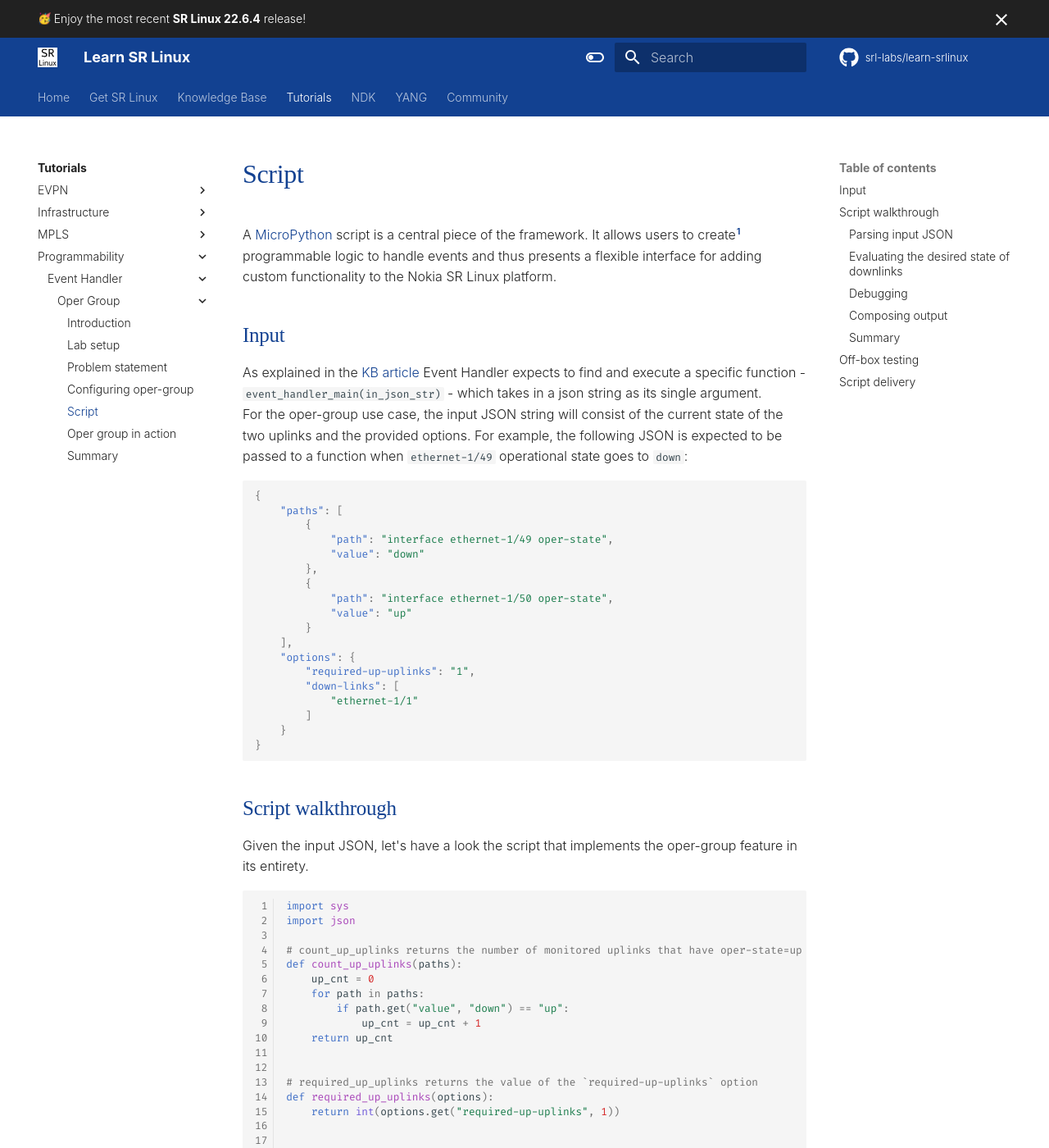
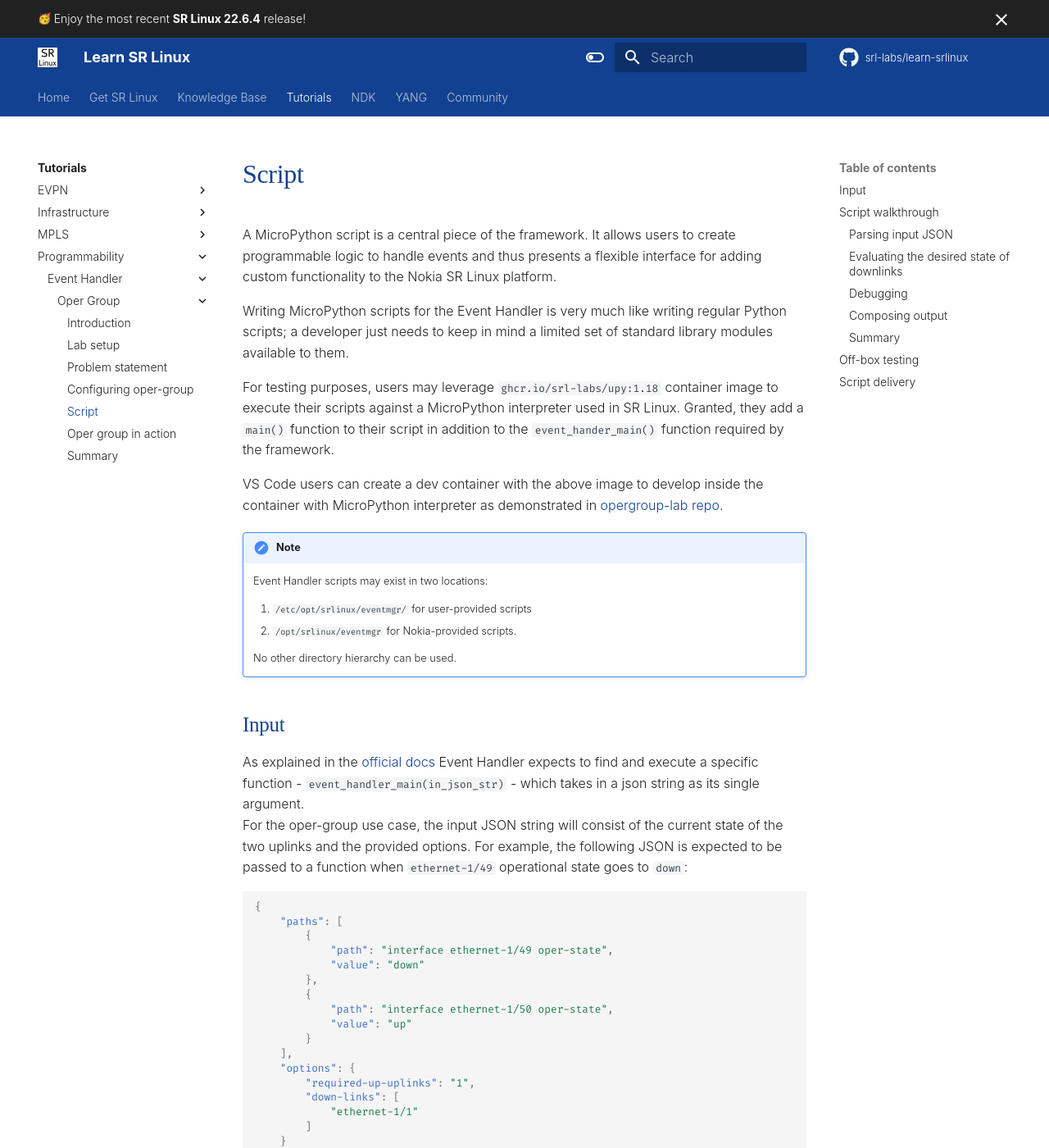
Before and after one commit to srl-labs/learn-srlinux, an MkDocs documentation site: the page built from docs/tutorials/programmability/event-handler/oper-group/script.md, in a window 1280 px wide and 1400 px high. Shown: the whole window at 82% size. Built offline with MkDocs 1.6.1 and Material for MkDocs 9.7.7, drawn with Linux system fonts in a browser that asks for light colours; emoji names are drawn with the system emoji font; some web fonts are replaced; comment, search, counter and statistics services are not loaded; some of the changed text lies outside the part shown.

Commit message:
removed other links to kb

````diff
--- a/docs/tutorials/programmability/event-handler/oper-group/script.md
+++ b/docs/tutorials/programmability/event-handler/oper-group/script.md
@@ -2,10 +2,25 @@
 comments: true
 ---
 
-A [MicroPython](../../../../kb/event-handler.md#micropython) script is a central piece of the framework. It allows users to create[^1] programmable logic to handle events and thus presents a flexible interface for adding custom functionality to the Nokia SR Linux platform.
+A MicroPython script is a central piece of the framework. It allows users to create programmable logic to handle events and thus presents a flexible interface for adding custom functionality to the Nokia SR Linux platform.
+
+Writing MicroPython scripts for the Event Handler is very much like writing regular Python scripts; a developer just needs to keep in mind a limited set of standard library modules available to them.
+
+For testing purposes, users may leverage `ghcr.io/srl-labs/upy:1.18` container image to execute their scripts against a MicroPython interpreter used in SR Linux. Granted, they add a `main()` function to their script in addition to the `event_hander_main()` function required by the framework.
+
+VS Code users can create a dev container with the above image to develop inside the container with MicroPython interpreter as demonstrated in [opergroup-lab repo](https://github.com/srl-labs/opergroup-lab/tree/main/.devcontainer).
+
+!!!note
+    Event Handler scripts may exist in two locations:
+
+    1. `/etc/opt/srlinux/eventmgr/` for user-provided scripts
+    2. `/opt/srlinux/eventmgr` for Nokia-provided scripts.
+
+    No other directory hierarchy can be used.
 
 ## Input
-As explained in the [KB article](../../../../kb/event-handler.md#input) Event Handler expects to find and execute a specific function - `event_handler_main(in_json_str)` - which takes in a json string as its single argument.
+
+As explained in the [official docs][eh-script] Event Handler expects to find and execute a specific function - `event_handler_main(in_json_str)` - which takes in a json string as its single argument.
 For the oper-group use case, the input JSON string will consist of the current state of the two uplinks and the provided options. For example, the following JSON is expected to be passed to a function when `ethernet-1/49` operational state goes to `down`:
 
 ```json
@@ -30,6 +45,7 @@
 ```
 
 ## Script walkthrough
+
 Given the input JSON, let's have a look the script that implements the oper-group feature in its entirety.
 
 ```py linenums="1"
@@ -87,6 +103,7 @@
 ```
 
 ### Parsing input JSON
+
 Starting with the `event_handler_main` func we parse the incoming JSON string and extracting the relevant portions:
 
 ```py
@@ -94,9 +111,11 @@
 paths = in_json["paths"]
 options = in_json["options"]
 ```
+
 Paths and Options are the only objects in the incoming JSON, which we respectfully save in the like-named variables.
 
 ### Evaluating the desired state of downlinks
+
 With the input parsed, we enter the central piece of the script where we make a decision on what state should the access links be in, given the inputs we received.
 
 ```py
@@ -105,6 +124,7 @@
     "down" if num_up_uplinks < required_up_uplinks(options) else "up"
 )
 ```
+
 First, we count the number of uplinks in oper-state up, this is done with `count_up_uplinks()` function which simply walks through the current state of the uplinks passed into the script by the Event Handler.
 
 ```py
@@ -130,6 +150,7 @@
 The desired state of the downlinks is saved in `downlinks_new_state` variable.
 
 ### Debugging
+
 It is useful to take a pause here and embed some debugging log outputs for the key variables of a script. In our case, we've added a print statement that dumps important variables of our script.
 
 ```py
@@ -149,7 +170,8 @@
 ```
 
 ### Composing output
-At this point, our script is able to define the desired state of the downlinks, based on the state of the user-defined uplinks and the required number of healthy uplinks. For the Event Handler to take any action, the script needs to output a JSON string following the [expected format](../../../../kb/event-handler.md#output).
+
+At this point, our script is able to define the desired state of the downlinks, based on the state of the user-defined uplinks and the required number of healthy uplinks. For the Event Handler to take any action, the script needs to output a JSON string following the [expected format][eh-script-output].
 
 ```py
 response_actions = []
@@ -169,13 +191,14 @@
 ```
 
 This code snippet shows the way to create an output JSON, using the calculated `downlinks_new_state` and the list of downlinks provided via `down-links` option.
-We range over the down-links option to append a structure that Event Handler expects to see in output JSON and using [`set-ephemeral-path`](../../../../kb/event-handler.md#set-ephemeral-cfg) action that will set oper state of the downlinks to the desired value (up or down).
+We range over the down-links option to append a structure that Event Handler expects to see in output JSON and using [`set-ephemeral-path`][eh-set-eph-path] action that will set oper state of the downlinks to the desired value (up or down).
 
 The output is provided via `response` dictionary, that we marshal to JSON encoding at the end before returning from the function. This routine will provide a JSON back to the Event Handler and since it is formed in a well-known way, Event Handler will process and execute the actions passed to it.
 
 Consequently, by receiving back a list of actions from the script, Event Handler will implement the oper-group feature when a state of a group of downlinks is derived from the state of a group of uplinks.
 
 ### Summary
+
 Let's take a few input examples and see which outputs will be generated by the script to better understand the logic of the automation.
 
 We start in a healthy state with both uplinks in operation and oper-group event handler configured as per the [previous steps](oper-group-cfg.md).
@@ -204,7 +227,7 @@
     }
     ```
 === "Calculated parameters"
-    * Number of required uplinks doesn't change as it is an option provided as user input. It is always `1` in our case.
+    *Number of required uplinks doesn't change as it is an option provided as user input. It is always `1` in our case.
     * Detected number of uplinks in operational state equals `1`, as we range through the `paths` in the incoming JSON and count paths which have `up` value for the `interface ethernet-* oper-state` leaf.
     * Downlinks' new state should be `"up"`, since we still have a minimum number of operational uplinks = `1`.
 
@@ -246,7 +269,7 @@
     }
     ```
 === "Calculated parameters"
-    * Number of required uplinks doesn't change as it is an option provided as user input. It is always `1` in our case.
+    *Number of required uplinks doesn't change as it is an option provided as user input. It is always `1` in our case.
     * Detected number of uplinks in operational state equals `0`, as we range through the `paths` in the incoming JSON and count paths which have `up` value for the `interface ethernet-* oper-state` leaf.
     * Downlinks' new state should be `"down"`, since the number of operational uplinks (`0`) is less than the required number of operational uplinks.
 
@@ -265,6 +288,7 @@
     ```
 
 ## Off-box testing
+
 Although it is absolutely possible to test Event Handler scripts using [containerized SR Linux image](../../../../get-started.md), it makes a lot of sense to test the script off-box.
 
 Since scripts are provided with a known input JSON structure, we can pass it to a script's `main()` function as if it was provided by the Event Manager itself. Consider the following code snippet that is part of the opergroup.py script we just walked through:
@@ -301,7 +325,7 @@
     sys.exit(main())
 ```
 
-Since Event Handler's entrypoint is `event_handler_main()` func, we can create a `main()` function that will a variable with a JSON-encoded string that follows the schema of the [input](../../../../kb/event-handler.md#input) argument. In essence, we are mocking the Event Handler and provide a hand-crafted input JSON to the `event_handler_main()` function.
+Since Event Handler's entrypoint is `event_handler_main()` func, we can create a `main()` function that contains a variable with a JSON-encoded string that follows the schema of the [input][eh-script-input] argument; this variable is then passed to the `event_handler_main()` simulating Event Handler invokation. In essence, we are mocking the Event Handler and provide a hand-crafted input JSON to the `event_handler_main()` function.
 
 Now, we can test our script on any system that has Python/MicroPython installed, for example:
 
@@ -350,7 +374,8 @@
     ```
 
 ## Script delivery
-Scripts created by users must be delivered to the SR Linux nodes and available by the [well-known location](../../../../kb/event-handler.md#location). Any file transfer technique can be used to deliver the source files/packages.
+
+Scripts created by users must be delivered to the SR Linux nodes and available by the well-known location. Any file transfer technique can be used to deliver the source files/packages.
 
 When using [containerlab](https://containerlab.dev), users may take advantage of the `binds` option of a node and bind mount the script to its location. This is exactly how we do it in the [opergroup-lab](https://github.com/srl-labs/opergroup-lab/blob/6a1ea9be5003b136f27b26db34a2130885f6cfb5/opergroup.clab.yml#L16):
 
@@ -364,5 +389,7 @@
         - opergroup.py:/etc/opt/srlinux/eventmgr/opergroup.py
 ```
 
-
-[^1]: Check [this article](../../../../kb/event-handler.md#dev-environment) for ways of writing code for MicroPython
+[eh-script]: https://documentation.nokia.com/srlinux/22-6/SR_Linux_Book_Files/Event_Handler_Guide/scripts.html
+[eh-script-input]: https://documentation.nokia.com/srlinux/22-6/SR_Linux_Book_Files/Event_Handler_Guide/scripts.html#scripts__section_hk1_z1m_stb
+[eh-script-output]: https://documentation.nokia.com/srlinux/22-6/SR_Linux_Book_Files/Event_Handler_Guide/scripts.html#scripts__section_hjd_sbm_stb
+[eh-set-eph-path]: https://documentation.nokia.com/srlinux/22-6/SR_Linux_Book_Files/Event_Handler_Guide/scripts.html#actions__section_ewp_4md_rtb
--- a/mkdocs.yml
+++ b/mkdocs.yml
@@ -8,7 +8,6 @@
       - Configuration management: kb/cfgmgmt.md
       - Interfaces: kb/ifaces.md
       - Network instances: kb/netwinstance.md
-      - Event Handler: kb/event-handler.md
   - Tutorials:
       # - SR Linux tutorials: tutorials/about.md
       - tutorials/index.md
@@ -20,11 +19,11 @@
               - Summary: tutorials/l2evpn/summary.md
       - Infrastructure:
           - KNE:
-            - tutorials/infrastructure/kne/index.md
-            - Installation: tutorials/infrastructure/kne/installation.md
-            - Topology: tutorials/infrastructure/kne/topology.md
-            - SR Linux with Openconfig services:
-              - tutorials/infrastructure/kne/srl-with-oc-services/index.md
+              - tutorials/infrastructure/kne/index.md
+              - Installation: tutorials/infrastructure/kne/installation.md
+              - Topology: tutorials/infrastructure/kne/topology.md
+              - SR Linux with Openconfig services:
+                  - tutorials/infrastructure/kne/srl-with-oc-services/index.md
       - MPLS:
           - LDP-based MPLS:
               - Introduction: tutorials/mpls/mpls-ldp/intro.md
````
Also changed, not shown: docs/tutorials/programmability/event-handler/oper-group/oper-group-cfg.md (+21 -11 lines).
